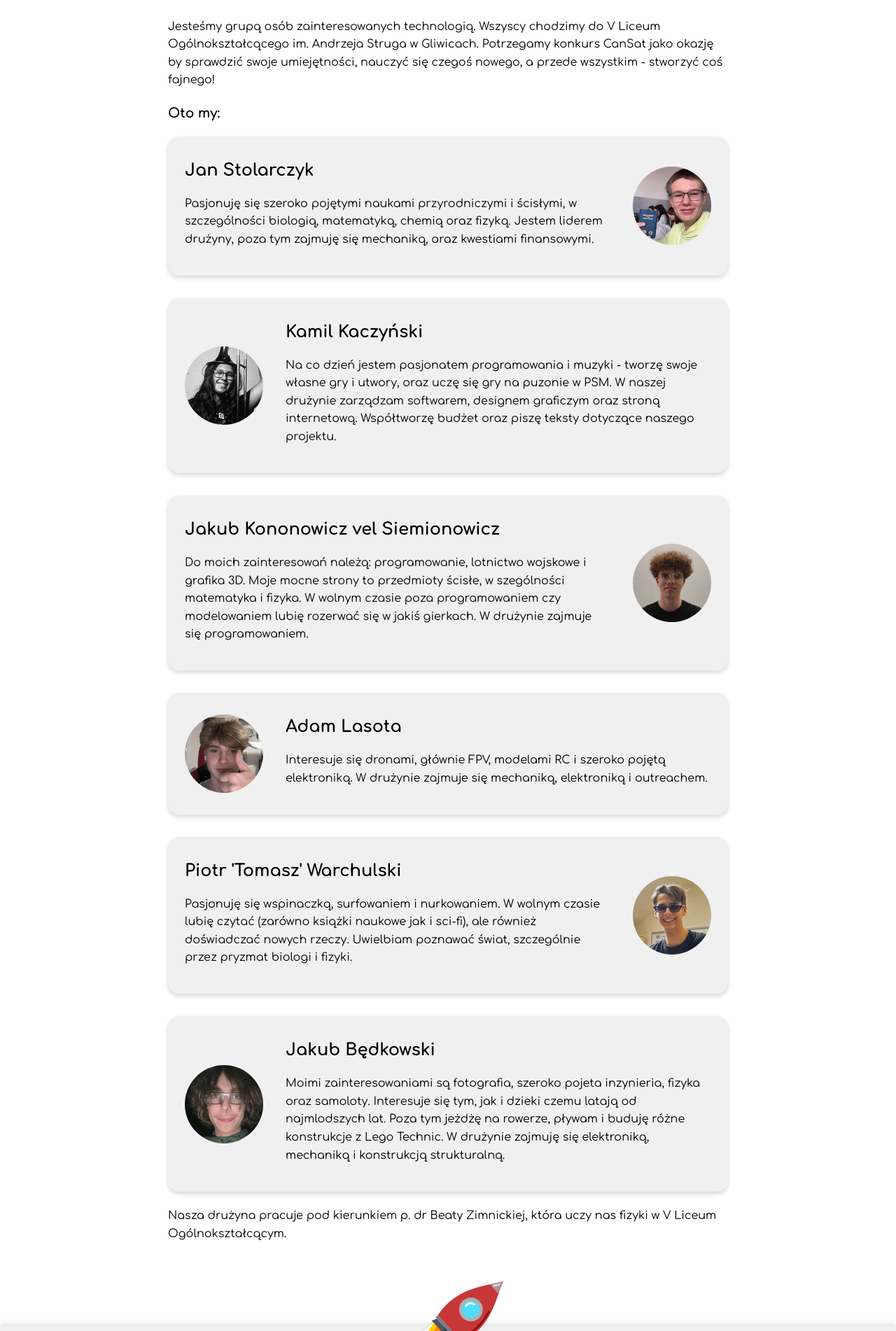
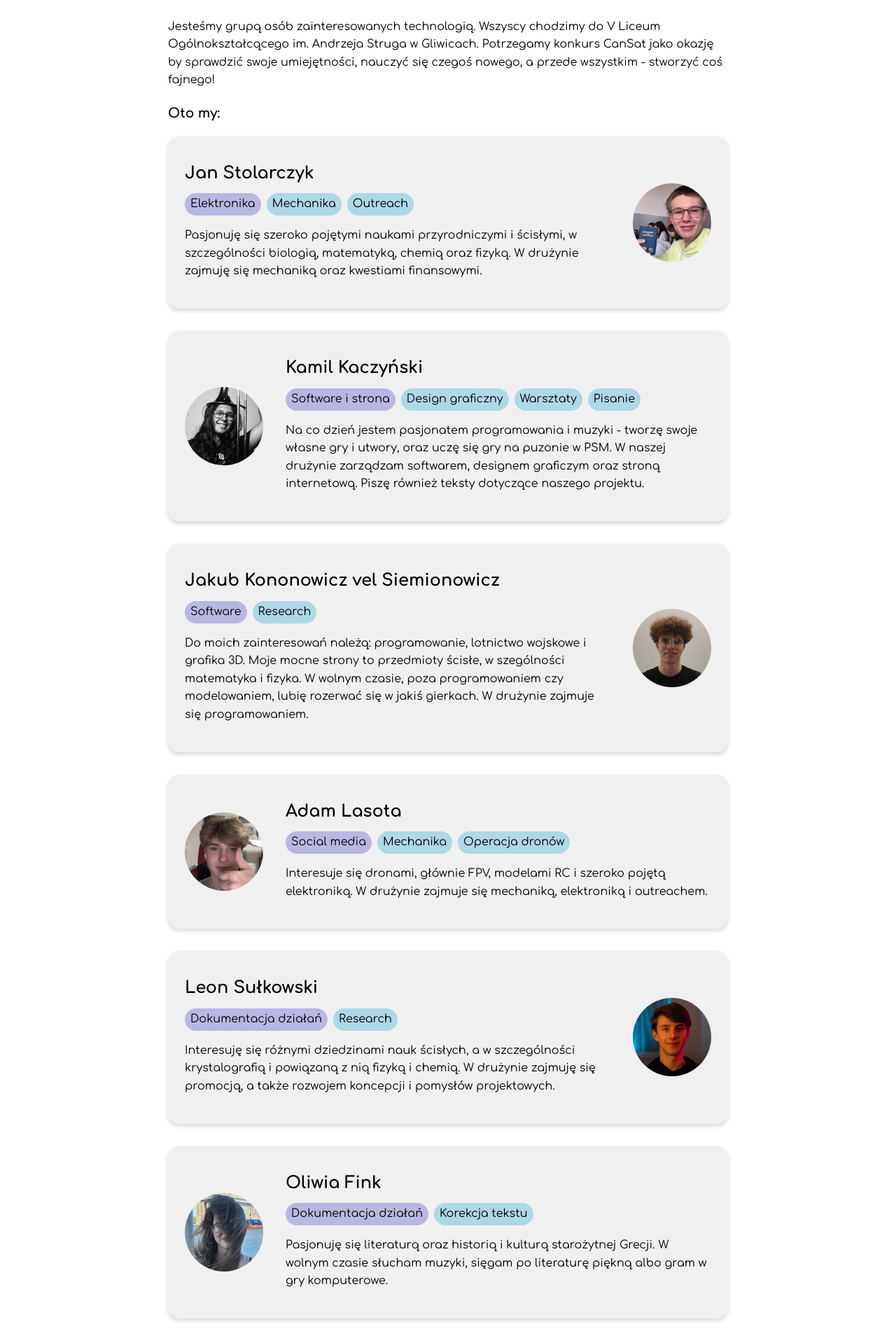
Before and after one commit to vlo-space/vlo-space.github.io, a Jekyll site: the page built from o-nas.md, in a window 1280 px wide. Shown: the part 463-2365 px from the top of the page at 70% size. Built offline with Jekyll 4.4.1, drawn with Linux system fonts in a browser that asks for light colours.

Commit message:
Update 'about us'

```diff
--- a/_sass/base.scss
+++ b/_sass/base.scss
@@ -262,6 +262,33 @@ a:hover > .card {
 	height: 7em;
 
 	border-radius: 10em;
+}
+
+.card-person > div {
+    display: flex;
+    flex-direction: column;
+    gap: 1em;
+    padding: 1.5em 0;
+}
+
+.card-person > div * {
+    margin: 0;
+}
+
+.tag-list {
+    display: flex;
+    flex-wrap: wrap;
+    gap: 0.5em;
+}
+
+.tag-list > * {
+    padding: 0.2em 0.5em;
+    border-radius: 1em;
+    background-color: lightblue;
+}
+
+.tag-list > .tag-strong {
+    background-color: #b7b7e1;
 }
 
 img.medium-image {
--- a/o-nas.md
+++ b/o-nas.md
@@ -7,41 +7,60 @@ title: "O nas"
 
 Jesteśmy grupą osób zainteresowanych technologią. Wszyscy chodzimy do V Liceum Ogólnokształcącego im. Andrzeja Struga w Gliwicach. Potrzegamy konkurs CanSat jako okazję by sprawdzić swoje umiejętności, nauczyć się czegoś nowego, a przede wszystkim - stworzyć coś fajnego!
 
-
 ### Oto my:
 
 <div class="card-container">
     <div class="card card-person">
         <div>
             <h2>Jan Stolarczyk</h2>
+            <div class="tag-list">
+                <span class="tag-strong">Elektronika</span>
+                <span>Mechanika</span>
+                <span>Outreach</span>
+            </div>
             <p>
-                Pasjonuję się szeroko pojętymi naukami przyrodniczymi i ścisłymi, w szczególności biologią, matematyką, chemią oraz fizyką. Jestem liderem drużyny, poza tym zajmuję się mechaniką, oraz kwestiami finansowymi.
+                Pasjonuję się szeroko pojętymi naukami przyrodniczymi i ścisłymi, w szczególności biologią, matematyką, chemią oraz fizyką. W drużynie zajmuję się mechaniką oraz kwestiami finansowymi.
             </p>
         </div>
         <img class="avatar" src="assets/avatars/jan.png" alt="Jan Stolarczyk">
     </div>
     <div class="card card-person">
         <img class="avatar" src="assets/avatars/kamil.png" alt="Kamil Kaczyński">
-        <div class="column">
+        <div>
             <h2>Kamil Kaczyński</h2>
+            <div class="tag-list">
+                <span class="tag-strong">Software i strona</span>
+                <span>Design graficzny</span>
+                <span>Warsztaty</span>
+                <span>Pisanie</span>
+            </div>
             <p>
-                Na co dzień jestem pasjonatem programowania i muzyki - tworzę swoje własne gry i utwory, oraz uczę się gry na puzonie w PSM. W naszej drużynie zarządzam softwarem, designem graficzym oraz stroną internetową. Współtworzę budżet oraz piszę teksty dotyczące naszego projektu.
+                Na co dzień jestem pasjonatem programowania i muzyki - tworzę swoje własne gry i utwory, oraz uczę się gry na puzonie w PSM. W naszej drużynie zarządzam softwarem, designem graficzym oraz stroną internetową. Piszę również teksty dotyczące naszego projektu.
             </p>
         </div>
     </div>
     <div class="card card-person">
         <div>
-        <h2>Jakub Kononowicz vel Siemionowicz</h2>
-        <p>
-            Do moich zainteresowań należą: programowanie, lotnictwo wojskowe i grafika 3D. Moje mocne strony to przedmioty ścisłe, w szególności matematyka i fizyka. W wolnym czasie poza programowaniem czy modelowaniem lubię rozerwać się w jakiś gierkach. W drużynie zajmuje się programowaniem.
-        </p>
+            <h2>Jakub Kononowicz vel Siemionowicz</h2>
+            <div class="tag-list">
+                <span class="tag-strong">Software</span>
+                <span>Research</span>
+            </div>
+            <p>
+                Do moich zainteresowań należą: programowanie, lotnictwo wojskowe i grafika 3D. Moje mocne strony to przedmioty ścisłe, w szególności matematyka i fizyka. W wolnym czasie, poza programowaniem czy modelowaniem, lubię rozerwać się w jakiś gierkach. W drużynie zajmuje się programowaniem.
+            </p>
         </div>
         <img class="avatar" src="assets/avatars/kubakvs.png" alt="Jakub Kononowicz vel Siemionowicz">
     </div>
     <div class="card card-person">
         <img class="avatar" src="assets/avatars/adam.png" alt="Adam Lasota">
-        <div class="column">
+        <div>
             <h2>Adam Lasota</h2>
+            <div class="tag-list">
+                <span class="tag-strong">Social media</span>
+                <span>Mechanika</span>
+                <span>Operacja dronów</span>
+            </div>
             <p>
                 Interesuje się dronami, głównie FPV, modelami RC i szeroko pojętą elektroniką. W drużynie zajmuje się mechaniką, elektroniką i outreachem.
             </p>
@@ -49,19 +68,27 @@ Jesteśmy grupą osób zainteresowanych technologią. Wszyscy chodzimy do V Lice
     </div>
     <div class="card card-person">
         <div>
-        <h2>Piotr 'Tomasz' Warchulski</h2>
-        <p>
-            Pasjonuję się wspinaczką, surfowaniem i nurkowaniem. W wolnym czasie lubię czytać (zarówno książki naukowe jak i sci-fi), ale również doświadczać nowych rzeczy. Uwielbiam poznawać świat, szczególnie przez pryzmat biologi i fizyki.
-        </p>
+            <h2>Leon Sułkowski</h2>
+            <div class="tag-list">
+                <span class="tag-strong">Dokumentacja działań</span>
+                <span>Research</span>
+            </div>
+            <p>
+                Interesuję się różnymi dziedzinami nauk ścisłych, a w szczególności krystalografią i powiązaną z nią fizyką i chemią. W drużynie zajmuję się promocją, a także rozwojem koncepcji i pomysłów projektowych.
+            </p>
         </div>
-        <img class="avatar" src="assets/avatars/piotr.png" alt="Piotr Warchulski">
+        <img class="avatar" src="assets/avatars/leon.png" alt="Leon Sułkowski">
     </div>
     <div class="card card-person">
-        <img class="avatar" src="assets/avatars/kubab.png" alt="Jakub Będkowski">
-        <div class="column">
-            <h2>Jakub Będkowski</h2>
+        <img class="avatar" src="assets/avatars/oliwia.png" alt="Oliwia Fink">
+        <div>
+            <h2>Oliwia Fink</h2>
+            <div class="tag-list">
+                <span class="tag-strong">Dokumentacja działań</span>
+                <span>Korekcja tekstu</span>
+            </div>
             <p>
-                Moimi zainteresowaniami są fotografia, szeroko pojeta inzynieria, fizyka oraz samoloty. Interesuje się tym, jak i dzieki czemu latają od najmlodszych lat. Poza tym jeżdżę na rowerze, pływam i buduję różne konstrukcje z Lego Technic. W drużynie zajmuję się elektroniką, mechaniką i konstrukcją strukturalną.
+                Pasjonuję się literaturą oraz historią i kulturą starożytnej Grecji. W wolnym czasie słucham muzyki, sięgam po literaturę piękną albo gram w gry komputerowe.
             </p>
         </div>
     </div>
```
Also changed, not shown: assets/avatars/kubab.png (deleted), assets/avatars/leon.png (added), assets/avatars/oliwia.png (added), assets/avatars/piotr.png (deleted).
